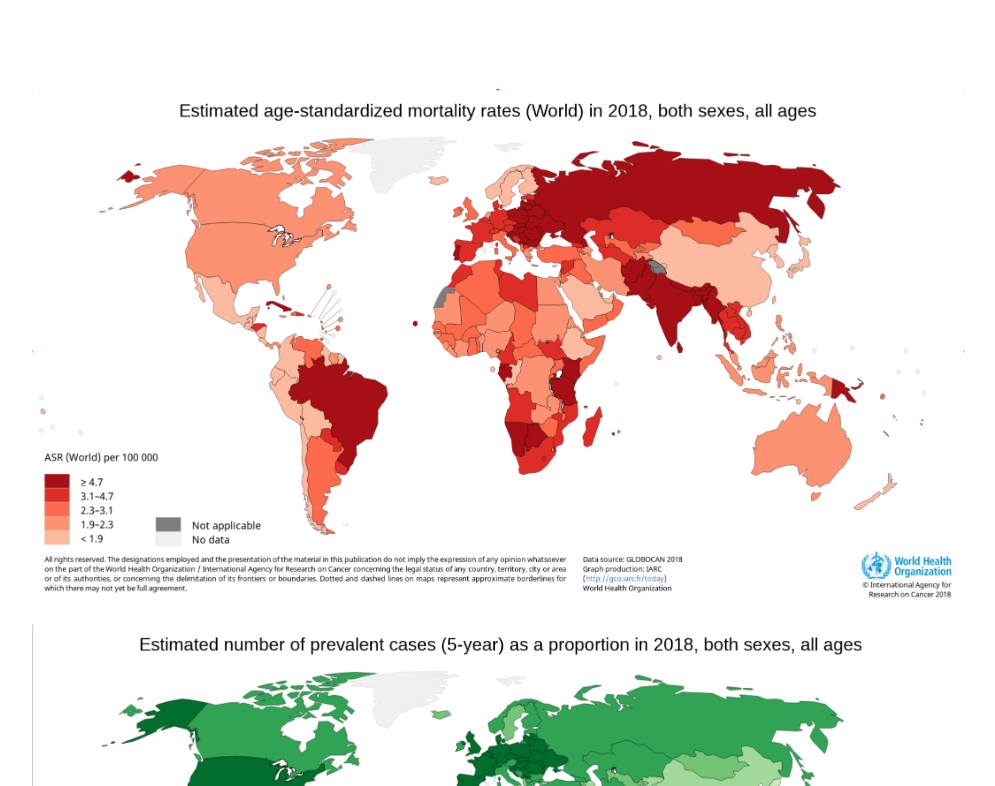
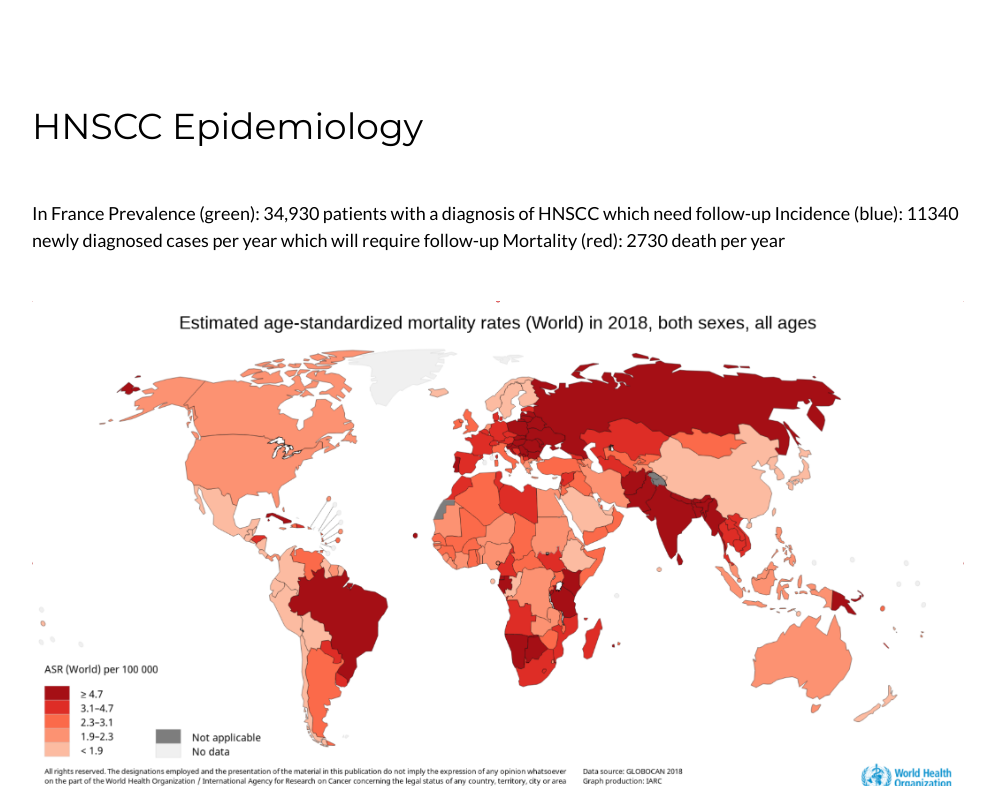
Before and after one commit to BioCoderR/diligence.github.io, a plain HTML site: page index.html in a window 1280 px wide. Shown: the part 1309-2095 px from the top of the page, without its empty margins (142-1137 px from the left). Drawn offline with nearby package versions, Linux system fonts and the light colour scheme.

Commit message:
Update index.html

```diff
--- a/index.html
+++ b/index.html
@@ -26,6 +26,7 @@ body,h1,h2,h3,h4,h5,h6 {font-family: "Lato", sans-serif}
     <a class="w3-bar-item w3-button w3-hide-medium w3-hide-large w3-right w3-padding-large w3-hover-white w3-large w3-red" href="javascript:void(0);" onclick="myFunction()" title="Toggle Navigation Menu"><i class="fa fa-bars"></i></a>
     <a href="#" class="w3-bar-item w3-button w3-padding-large w3-white">Home</a>
     <a href="#about" class="w3-bar-item w3-button w3-hide-small w3-padding-large w3-hover-white">About</a>
+    <a href="#epi" class="w3-bar-item w3-button w3-hide-small w3-padding-large w3-hover-white">Epidemiology</a>
     <a href="#team" class="w3-bar-item w3-button w3-hide-small w3-padding-large w3-hover-white">Team</a>
     <a href="#work" class="w3-bar-item w3-button w3-hide-small w3-padding-large w3-hover-white">Work</a>
     <a href="#pricing" class="w3-bar-item w3-button w3-hide-small w3-padding-large w3-hover-white">Pricing</a>
@@ -35,6 +36,7 @@ body,h1,h2,h3,h4,h5,h6 {font-family: "Lato", sans-serif}
   <!-- Navbar on small screens -->
   <div id="navDemo" class="w3-bar-block w3-white w3-hide w3-hide-large w3-hide-medium w3-large">
     <a href="#about" class="w3-bar-item w3-button w3-padding-large">About</a>
+    <a href="#epi" class="w3-bar-item w3-button w3-padding-large">Epidemiology</a>
       <a href="#team" class="w3-bar-item w3-button w3-padding-large">Team</a>
      <a href="#work" class="w3-bar-item w3-button w3-padding-large">Work</a>
     <a href="pricing" class="w3-bar-item w3-button w3-padding-large">Pricing</a>
@@ -65,8 +67,13 @@ body,h1,h2,h3,h4,h5,h6 {font-family: "Lato", sans-serif}
     </div>
   </div>
 </div>
+<!-- Page content -->
 <div class="w3-content w3-padding-large w3-margin-top" id="epi">
-
+<h1>HNSCC Epidemiology</h1>
+	<p><h5 class="w3-padding-32">In France
+Prevalence (green): 34,930 patients with a diagnosis of HNSCC which need follow-up
+Incidence (blue): 11340 newly diagnosed cases per year which will require follow-up
+Mortality (red): 2730 death per year</h5></p>
   <!-- Images (Portfolio) -->
   <img src="Team/map1.png" alt="Age" class="w3-image" width="1000" height="500">
   <img src="Team/map2.png" alt="Cases" class="w3-image w3-margin-top" width="1000" height="500">
```
